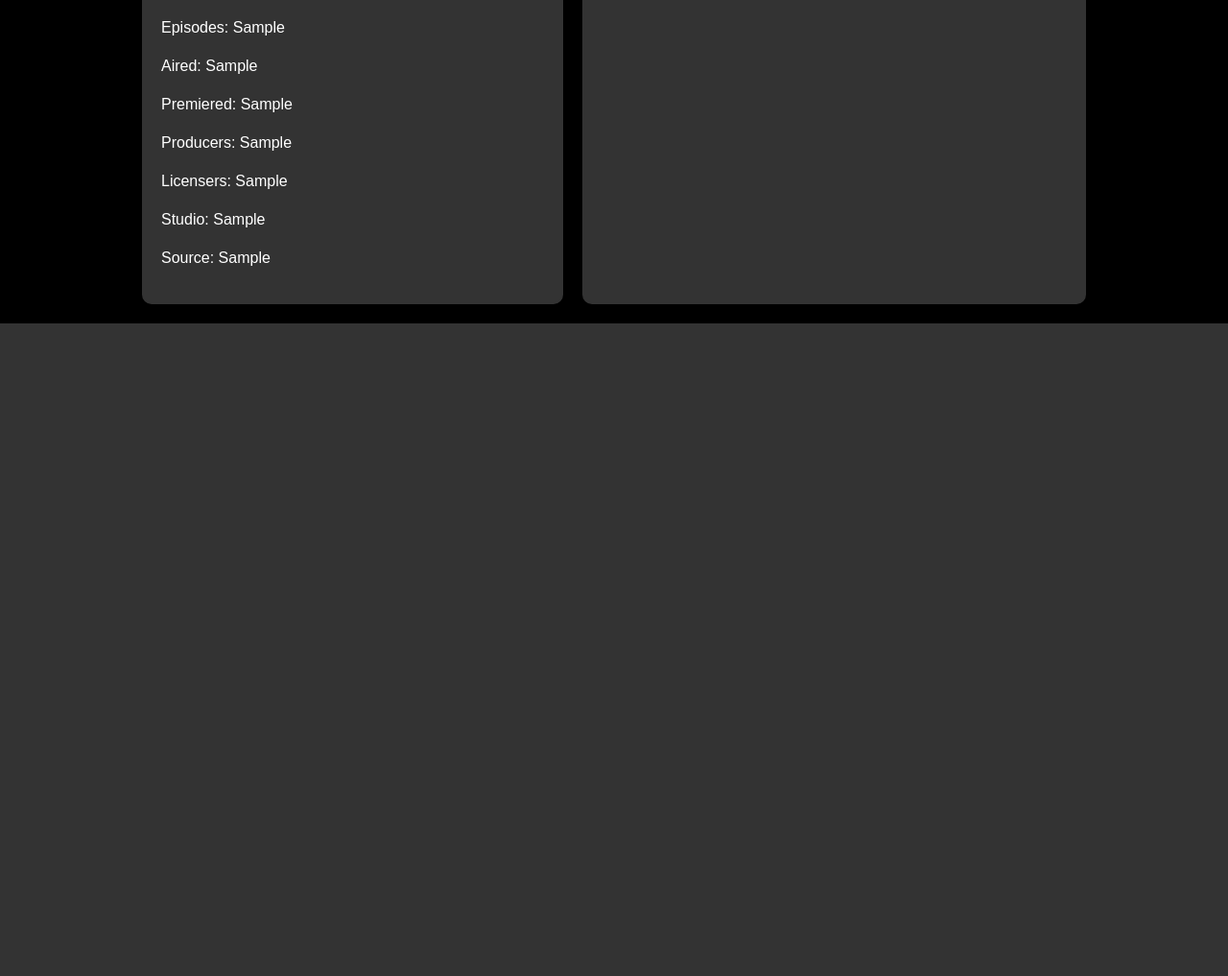
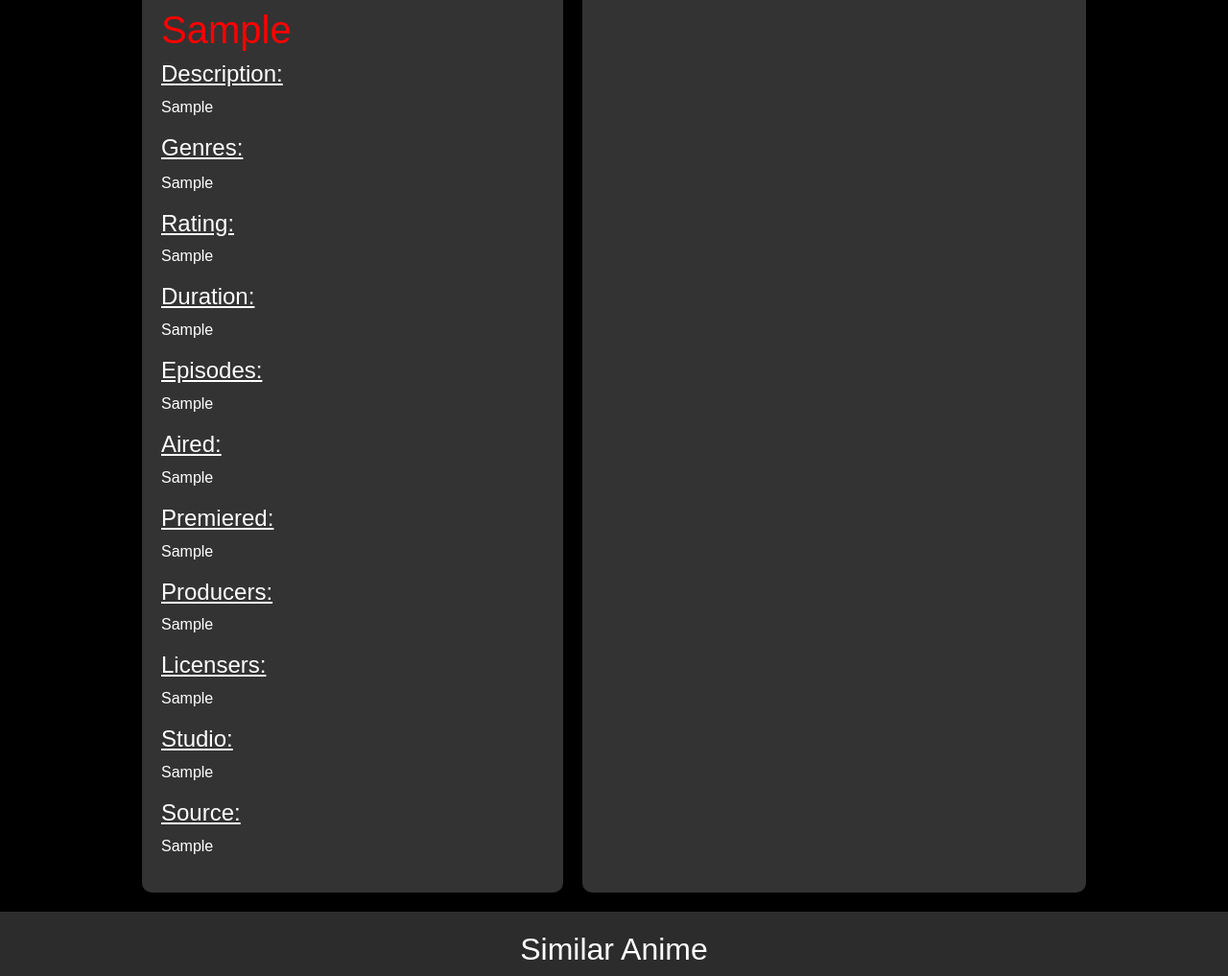
Before and after one commit to aunnoman1/AnimeInsight, a Django app: template AnimeInsightApp/templates/AnimeInsightApp/oneanimepage.html in a window 1280 px wide. Shown: the part 761-1778 px from the top of the page at 96% size. Before the commit the page ends 1098 px from the top, so only its background shows below. Run offline with Django 5.2, Linux system fonts and the light colour scheme; the template is opened without the code that fills it: most values are stand-ins (such as "Sample title", 1, 10 or a date in 2020); some libraries are stand-ins or nearby versions.

Commit message:
added similar anime functionality

```diff
--- a/AnimeInsightApp/templates/AnimeInsightApp/oneanimepage.html
+++ b/AnimeInsightApp/templates/AnimeInsightApp/oneanimepage.html
@@ -43,9 +43,9 @@
         }
         .cover {
             width: 100%;
-            height: 450px;
+            height: 650px;
             background-image: url('{{ anime.19 }}'); /* Use the anime image URL here */
-            background-size: cover;
+            background-size: 100% 100%;
             background-position: center;
             margin-bottom: 20px;
         }
@@ -87,6 +87,15 @@
         .option-image:hover {
             transform: scale(1.1);
         }
+
+        .recommendations {
+            background-color: #2c2c2c; /* Dark gray color */
+            padding: 20px;
+            text-align: center;
+        }
+        h4 {
+            text-decoration: underline;
+            }
     </style>
 </head>
 <body>
@@ -97,17 +106,17 @@
         <div class="info-box">
             <div class="cover"></div>
             <h1>{{ anime.1 }}</h1> <!-- Use the anime name here -->
-            <p>Description: {{ anime.5 }}</p> <!-- Use the anime synopsis here -->
-            <p class="genres">Genres: {{ anime.4 }}</p> <!-- Use the anime genres here -->
-            <p>Rating: {{ anime.16}}</p> <!-- Use the anime age rating here -->
-            <p>Duration: {{ anime.15 }}</p> <!-- Use the anime duration here -->
-            <p>Episodes: {{ anime.7 }}</p> <!-- Use the anime episodes count here -->
-            <p>Aired: {{ anime.8 }}</p> <!-- Use the anime aired date here -->
-            <p>Premiered: {{ anime.9 }}</p> <!-- Use the anime premiered date here -->
-            <p>Producers: {{ anime.11}}</p> <!-- Use the anime producers here -->
-            <p>Licensers: {{ anime.12 }}</p> <!-- Use the anime licensors here -->
-            <p>Studio: {{ anime.13 }}</p> <!-- Use the anime studios here -->
-            <p>Source: {{ anime.14 }}</p> <!-- Use the anime source here -->
+            <h4>Description:</h4><p> {{ anime.5 }}</p> <!-- Use the anime synopsis here -->
+            <h4 class="genres">Genres:</h4><p> {{ anime.4 }}</p> <!-- Use the anime genres here -->
+            <h4>Rating:</h4><p> {{ anime.16}}</p> <!-- Use the anime age rating here -->
+            <h4>Duration:</h4><p> {{ anime.15 }}</p> <!-- Use the anime duration here -->
+            <h4>Episodes:</h4><p> {{ anime.7 }}</p> <!-- Use the anime episodes count here -->
+            <h4>Aired:</h4><p> {{ anime.8 }}</p> <!-- Use the anime aired date here -->
+            <h4>Premiered:</h4><p> {{ anime.9 }}</p> <!-- Use the anime premiered date here -->
+            <h4>Producers:</h4><p> {{ anime.11}}</p> <!-- Use the anime producers here -->
+            <h4>Licensers:</h4><p> {{ anime.12 }}</p> <!-- Use the anime licensors here -->
+            <h4>Studio:</h4><p> {{ anime.13 }}</p> <!-- Use the anime studios here -->
+            <h4>Source:</h4><p> {{ anime.14 }}</p> <!-- Use the anime source here -->
         </div>
         <div class="reviews-box">
             <p>Reviews:</p>
@@ -153,5 +162,32 @@
             </form>
         </div>
     </div>
+    <div class="container-fluid recommendations">
+        {% if animes %}
+        <h2 class="text-white">Similar Anime</h2>
+        <div class="row  justify-content-around">
+            {% for anime in animes %}
+            <div class="col-xl mb-5 anime-item" >
+                <a href="{% url 'AnimeInsightApp:one_anime_page' anime_id=anime.0 %}"data-toggle="popover" data-trigger="hover"  data-content="{{ anime.1 }}" data-placement="bottom">
+                    <img src="{{ anime.2 }}" alt="{{ anime.1 }}" class="img-fluid hover-effect">
+
+                </a>
+            </div>
+
+
+            {% endfor %}
+
+        </div>
+        {% else %}
+        <h2 class="text-white">Generating Recommendations...</h2>
+        {% endif %}
+
+    </div>
+    <script>
+        $(document).ready(function(){
+            $('[data-toggle="popover"]').popover();
+        });
+   </script>
+    </div>
 </body>
 </html>
```
Also changed, not shown: AnimeInsightApp/views.py (+12 -1 lines).
